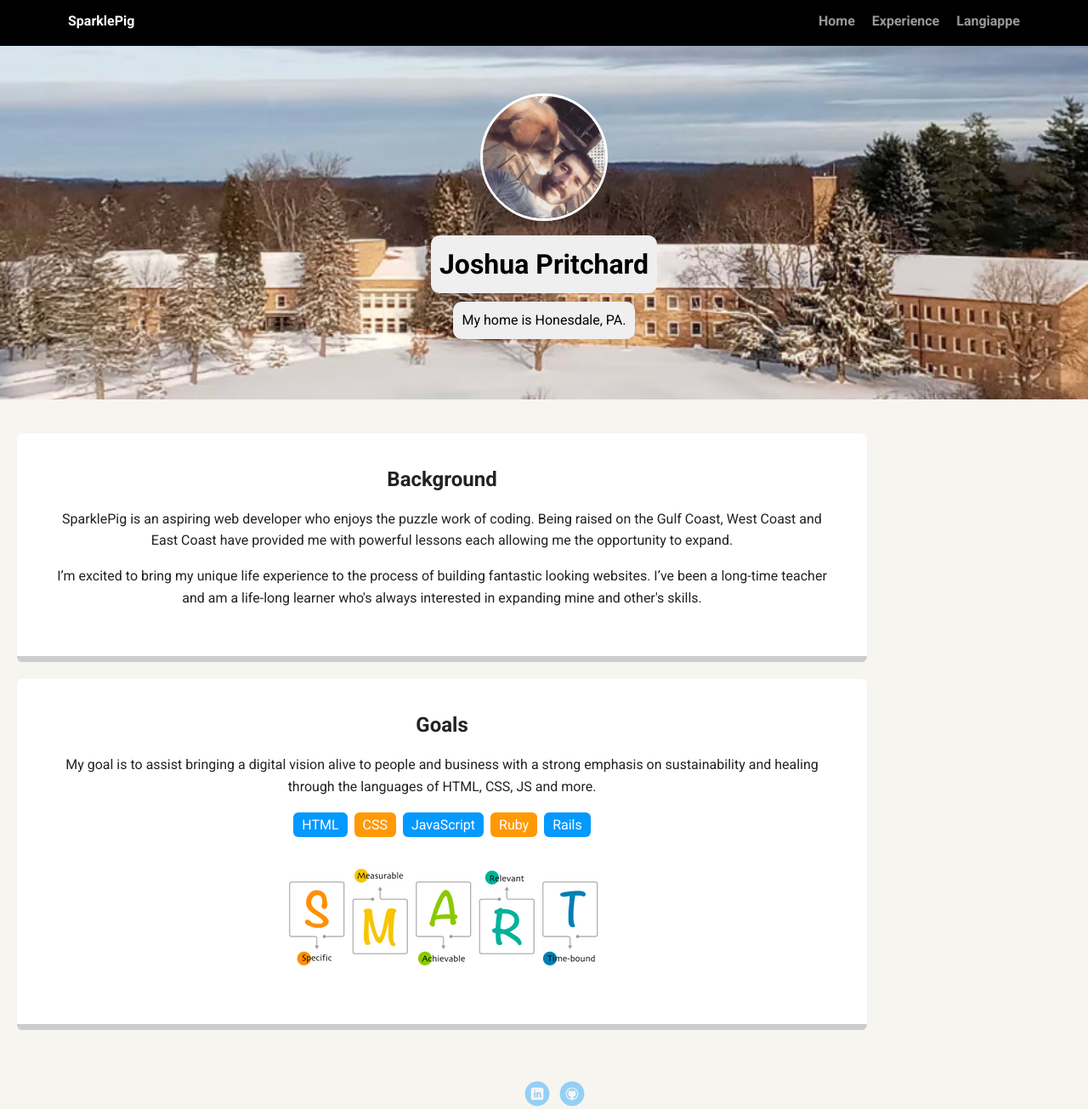
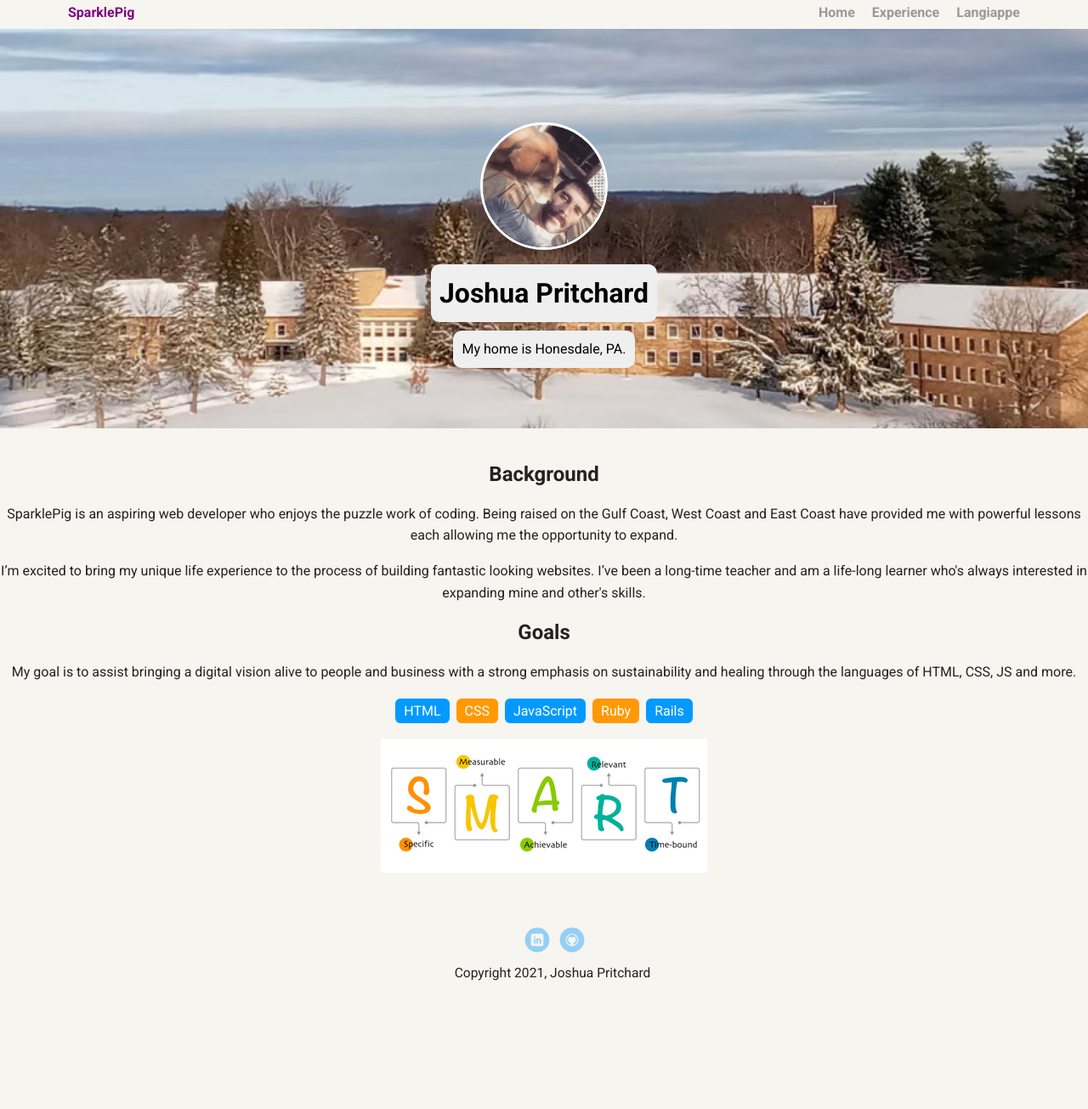
Before and after one commit to Joshua-Pritchard/Project-1-Treehouse, a plain HTML site: page Project-1-Treehouse/index.html in a window 1280 px wide. Shown: the top 1305 px of the page at 85% size. After the commit the page ends 1250 px from the top, so only its background shows below. Drawn offline with Linux system fonts and the light colour scheme; a web font is replaced by a local one.

Commit message:
Add files via upload
Added purple name text and updated tag name from <div class="main-nav"> to nav tags. <div class="card"> to section tags

```diff
--- a/Project-1-Treehouse/index.html
+++ b/Project-1-Treehouse/index.html
@@ -9,14 +9,14 @@
   </head>
   <body>
 
-      <div class="main-nav">
+      <nav>
         <ul class="nav">
           <li class="name">SparklePig</li>
           <li><a href="index.html">Home</a></li>
           <li><a href="Experience.html">Experience</a></li>
           <li><a href="Langiappe.html">Langiappe</a></li>
         </ul>
-      </div>
+      </nav>
 
     <header>
       <img src="images/profile.jpg" alt="Picture of Joshua and pup" class="profile-image" title="Joshua and Puppy">
@@ -28,13 +28,13 @@
 
     <div></div>
       <div class="flex"></div>
-      <div class="card">
+      <section>
         <h2>Background</h2>
         <p>SparklePig is an aspiring web developer who enjoys the puzzle work of coding. Being raised on the Gulf Coast, West Coast and East Coast have provided me with powerful lessons each allowing me the opportunity to expand.</p>
         <p>I’m excited to bring my unique life experience to the process of building fantastic looking websites. I’ve been a long-time teacher and am a life-long learner who's always interested in expanding mine and other's skills.</p>
-    </div>
+    </section>
 
-        <div class="card">
+        <section>
         <h2>Goals</h2>
         <p>My goal is to assist bringing a digital vision alive to people and business with a strong emphasis on sustainability and healing through the languages of HTML, CSS, JS and more.</p>
         <ul class="skills">
@@ -45,7 +45,7 @@
           <li>Rails</li>
         </ul>
       <img src="images/smart.png" alt="Acronym of smart" class="acronym-image" title="Smart acronym">
-    </div>
+    </section>
   </main>
 
   <footer>
--- a/Project-1-Treehouse/styles.css
+++ b/Project-1-Treehouse/styles.css
@@ -43,7 +43,7 @@ a:hover {
 .nav .name {
     display: block;
     margin-right: auto;
-    color: white;
+    color: purple;
 }
 .nav li {
   padding: 5px 10px 10px 10px;
```
Also changed, not shown: Project-1-Treehouse/Langiappe.html (+4 -5 lines), Project-1-Treehouse/experience.html (+6 -6 lines).
